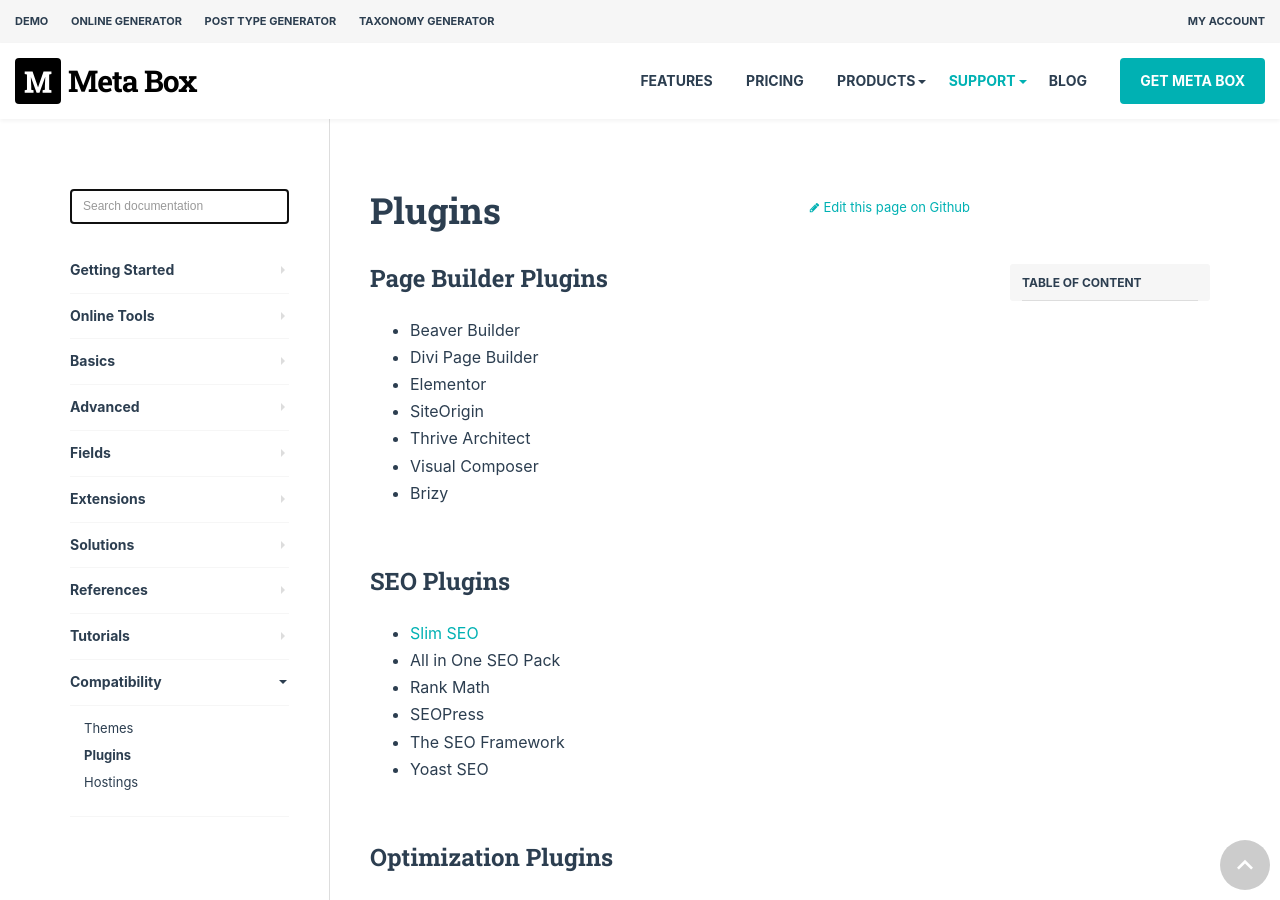
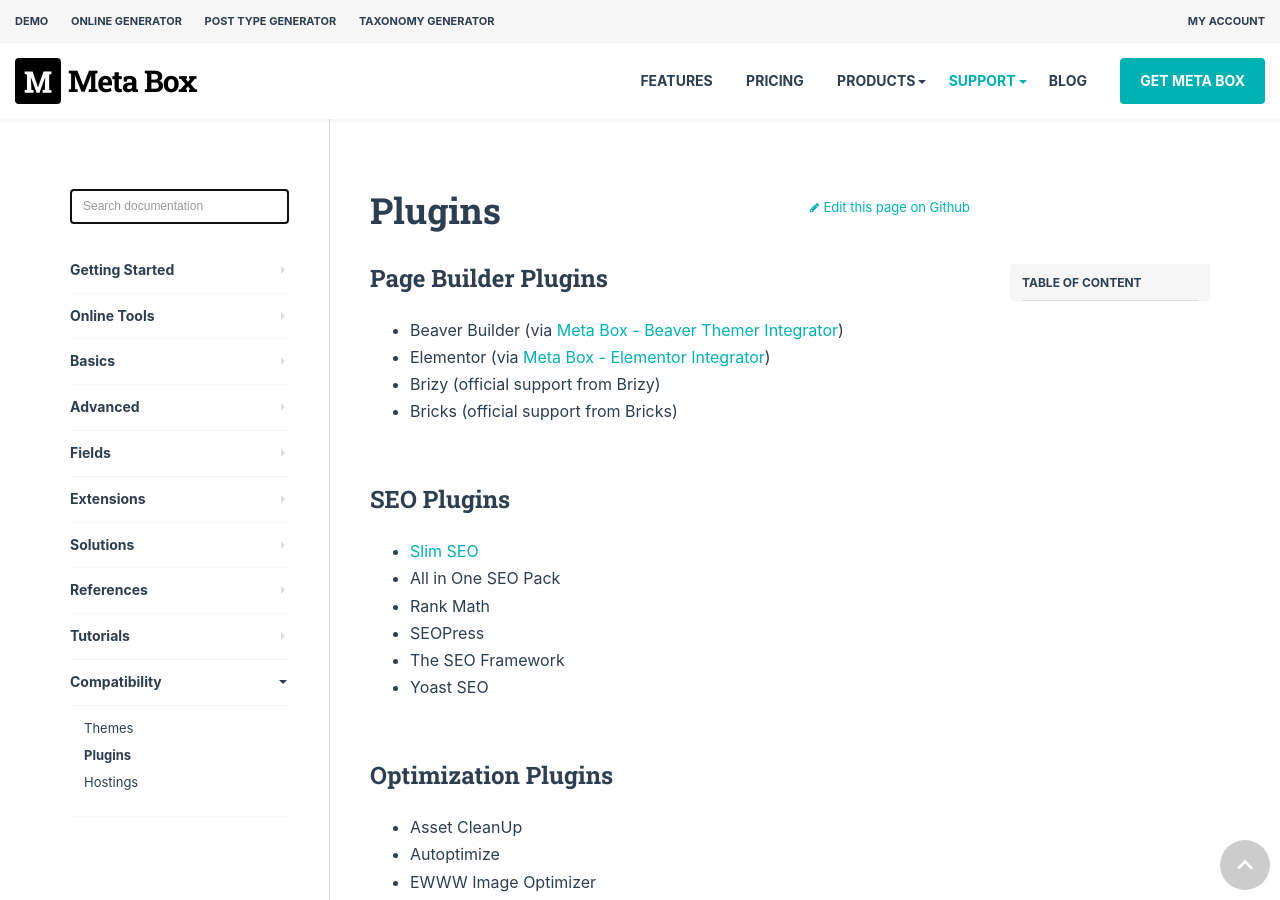
Before and after one commit to wpmetabox/docs, a Jekyll site: the page built from _docs/compatible-plugins.md, in a window 1280 px wide and 900 px high. Built offline with Jekyll 4.4.1, drawn with Linux system fonts in a browser that asks for light colours; comment, search, counter and statistics services are not loaded.

Commit message:
Update compatible-plugins.md

```diff
--- a/_docs/compatible-plugins.md
+++ b/_docs/compatible-plugins.md
@@ -4,13 +4,10 @@
 
 ## Page Builder plugins
 
-- Beaver Builder
-- Divi Page Builder
-- Elementor
-- SiteOrigin
-- Thrive Architect
-- Visual Composer
-- Brizy
+- Beaver Builder (via [Meta Box - Beaver Themer Integrator](https://metabox.io/plugins/meta-box-beaver-themer-integrator/))
+- Elementor (via [Meta Box - Elementor Integrator](https://metabox.io/plugins/mb-elementor-integrator/))
+- Brizy (official support from Brizy)
+- Bricks (official support from Bricks)
 
 ## SEO plugins
 
```
